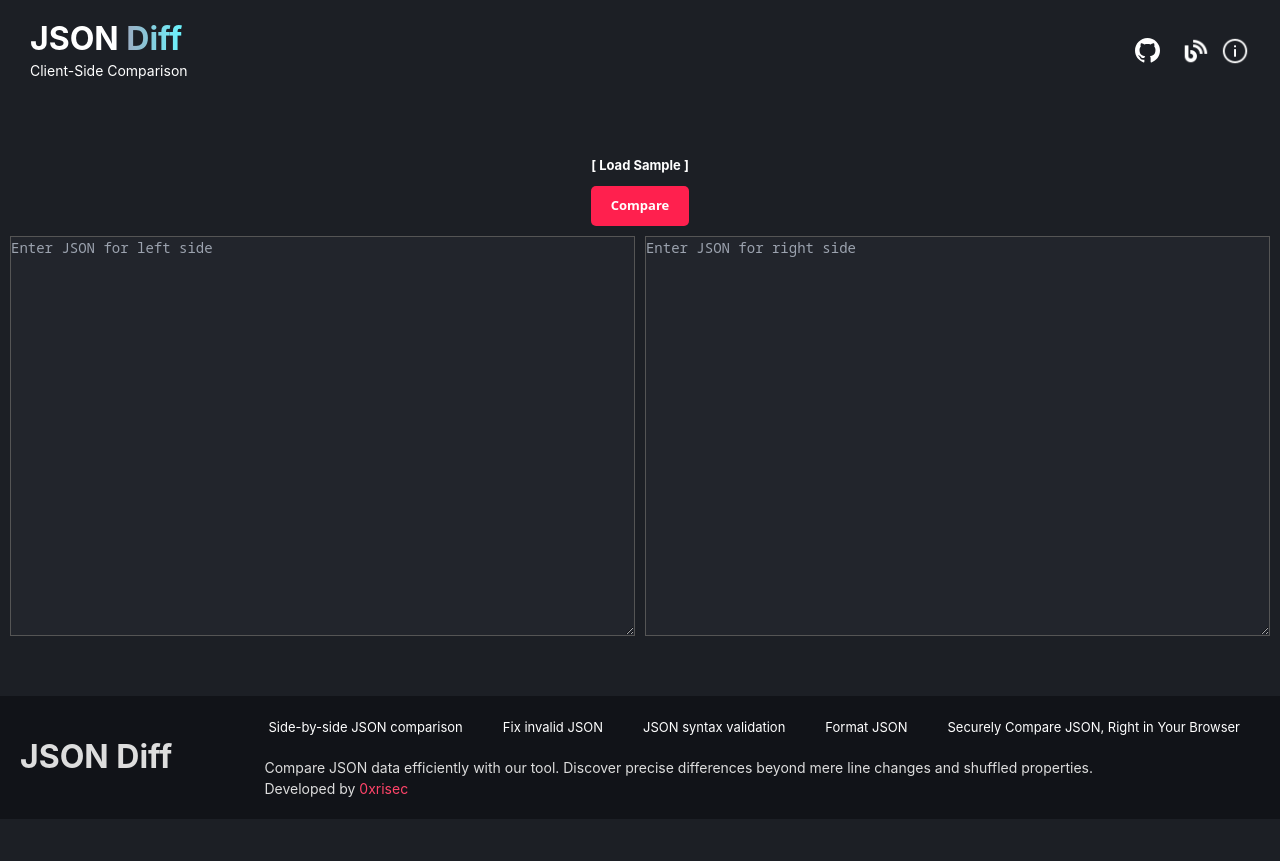
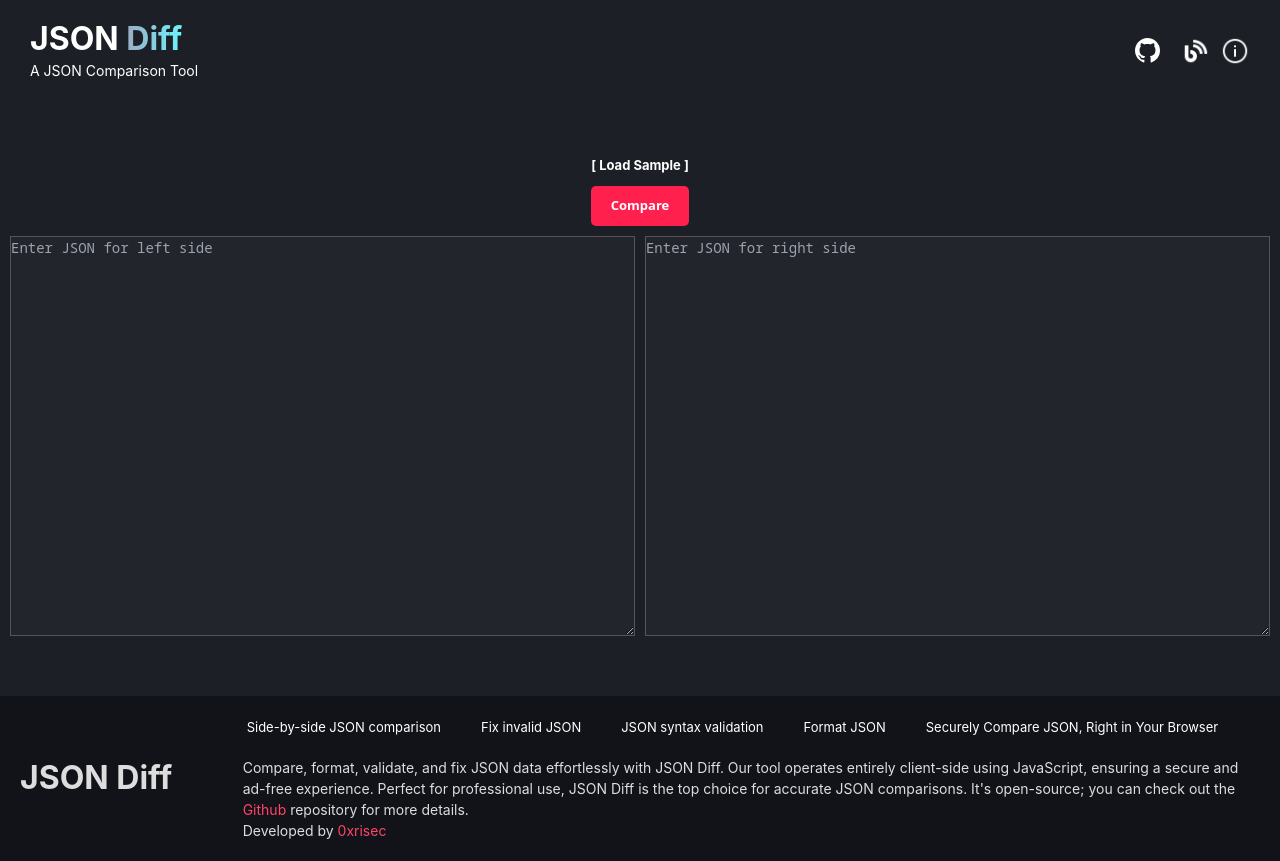
Before and after one commit to 0xrisec/jsondiff, a Next.js app: page / in a window 1280 px wide. Before the commit the page ends 819 px from the top, so only its background shows below. Built offline with nearby package versions, Linux system fonts and the light colour scheme.

Commit message:
Update content for SEO

```diff
--- a/src/app/about/page.tsx
+++ b/src/app/about/page.tsx
@@ -99,7 +99,7 @@
                                     <span aria-label="Video description compare.mp4" className="m-1">JSON fix Example</span>
                                     <span className="dropdown-caret"></span>
                                 </summary>
-                                <video className={styles["comparesion-video"]} src="/assets/videos/dirty-json-comparision.mp4" data-canonical-src="/assets/videos/compare.mp4" controls={true} muted={true}>
+                                <video className={styles["comparesion-video"]} src="/assets/videos/dirty-json-comparison.mp4" data-canonical-src="/assets/videos/compare.mp4" controls={true} muted={true}>
                                 </video>
                             </details>
                             <p>Here&apos;s what the JSONdiff fix feature can do for you:</p>
--- a/src/app/page.tsx
+++ b/src/app/page.tsx
@@ -4,12 +4,12 @@
 
 export const metadata: Metadata = {
   title: 'JSON Diff | JSON Compare tool',
-  description: 'Validate, format, and compare JSON data with JSON Diff.',
+  description: 'Validate, format, and compare JSON data with JSON Diff. Visually compare JSON objects, format them for readability, and fix errors in dirty JSON - all for free online. The ultimate JSON diff utility.',
   authors: [{ name: "0xrisec", url: "https://www.linkedin.com/in/0xrisec/" }],
   applicationName: 'jsondiff',
   generator: 'jsondiff',
-  keywords: "json diff, semantic json compare tool, json comparison tool, Format JSON, Compare JSON documents, Securely Compare JSON, JSON comparison",
-  robots: "json diff, json comparison",
+  keywords: "jsondiff, json compare, semantic json compare tool, json comparison tool, Format JSON, Compare JSON documents, Securely Compare JSON, JSON comparison",
+  robots: "jsondiff, json comparison",
   openGraph: {
     type: "website",
     url: "https://jsondiff.in/",
--- a/src/components/Footer/Footer.css
+++ b/src/components/Footer/Footer.css
@@ -23,11 +23,17 @@
     width: 100%;
 }
 
-.footer-text h2 {
+.footer-text h1 {
     font-size: 32px;
     font-family: "General Sans", -apple-system, BlinkMacSystemFont, "Segoe UI", Roboto, "Helvetica Neue", Arial, sans-serif, "Apple Color Emoji", "Segoe UI Emoji", "Segoe UI Symbol";
     font-weight: bold;
     line-height: 38px;
+    white-space: nowrap;
+    flex: 1;
+}
+
+.footer-text nav {
+   flex: 5;
 }
 
 .footer-text .footer-links a {
@@ -50,7 +56,6 @@
     padding: 0;
     display: flex;
     flex-wrap: wrap;
-    justify-content: center;
 }
 
 @media (max-width: 768px) {
@@ -59,7 +64,7 @@
         text-align: center;
     }
 
-    .footer-text  h2 {
+    .footer-text  h1 {
         flex-direction: column;
         display: none;
     }
--- a/src/components/Footer/Footer.tsx
+++ b/src/components/Footer/Footer.tsx
@@ -8,7 +8,7 @@
     <footer className="footer" role="contentinfo">
       <div className="footer-content">
         <div className="footer-text">
-          <h2>JSON Diff</h2>
+          <h1>JSON Diff</h1>
           <nav aria-label="Footer navigation">
             <ul className="footer-links">
               <li>
@@ -38,8 +38,8 @@
               </li>
             </ul>
             <div className="mt-5">
-              <p className='px-4'>Compare JSON data efficiently with our tool. Discover precise differences beyond mere line changes and shuffled properties.</p>
-              <p className='px-4'>Developed by <a href="https://www.linkedin.com/in/0xrisec/" target="_blank" className='text-[#ff4469]'>0xrisec</a></p>
+              <p className='px-4'>Compare, format, validate, and fix JSON data effortlessly with JSON Diff. Our tool operates entirely client-side using JavaScript, ensuring a secure and ad-free experience. Perfect for professional use, JSON Diff is the top choice for accurate JSON comparisons. It's open-source; you can check out the <a className="text-[#ff4469]" target="_blank" rel="noopener noreferrer" aria-label="View project on GitHub" href="https://github.com/0xrisec/jsondiff">Github</a> repository for more details.</p>
+              <p className='px-4'>Developed by <a href="https://www.linkedin.com/in/0xrisec/" rel="noopener noreferrer" target="_blank" className='text-[#ff4469]'>0xrisec</a></p>
             </div>
           </nav>
         </div>
--- a/src/components/Header/Header.tsx
+++ b/src/components/Header/Header.tsx
@@ -8,7 +8,7 @@
         <header className="app-header">
             <Link href="/" passHref className="logo" aria-label="Go to homepage">
                 <div className="title">JSON <span className="diff">Diff</span></div>
-                <span className="tag-line">Client-Side Comparison</span>
+                <span className="tag-line">A JSON Comparison Tool</span>
             </Link>
             <div className='icons'>
                 <Link href="https://github.com/0xrisec/jsondiff" className="anchor-github" target="_blank" rel="noopener noreferrer" aria-label="View project on GitHub">
@@ -18,7 +18,7 @@
                     <Image src='/assets/images/blog.png' width = {30} height = {30} className="about" alt="About" />
                 </Link>
                 <Link href="/about" passHref className="anchor-info" aria-label="Learn more about us">
-                    <Image src='/assets/images/info.png' width = {30} height = {30} className="about" alt="About" />
+                    <Image src='/assets/images/info.png' width = {30} height = {30} className="info" alt="Information" />
                 </Link>
             </div>
         </header>
```
Also changed, not shown: public/robots.txt, 2 other files (tests, documents, lock files or other folders).
